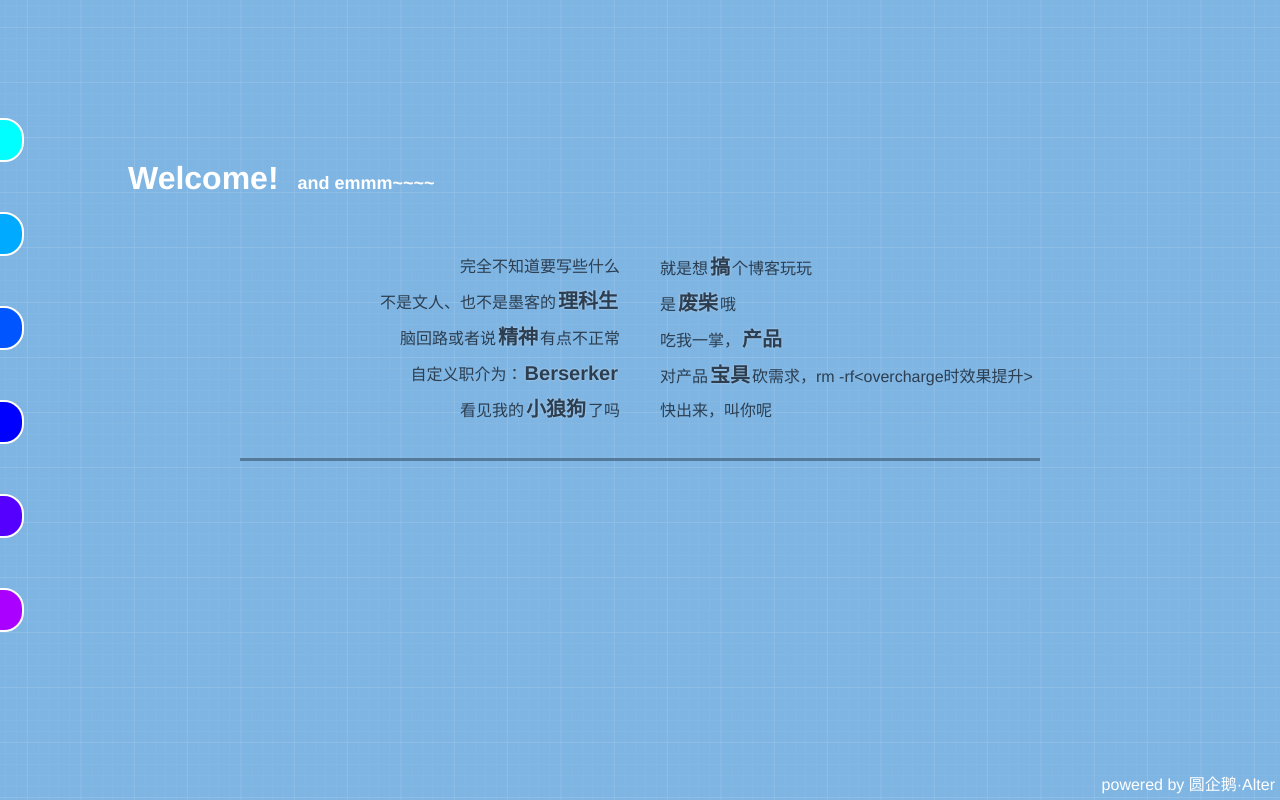
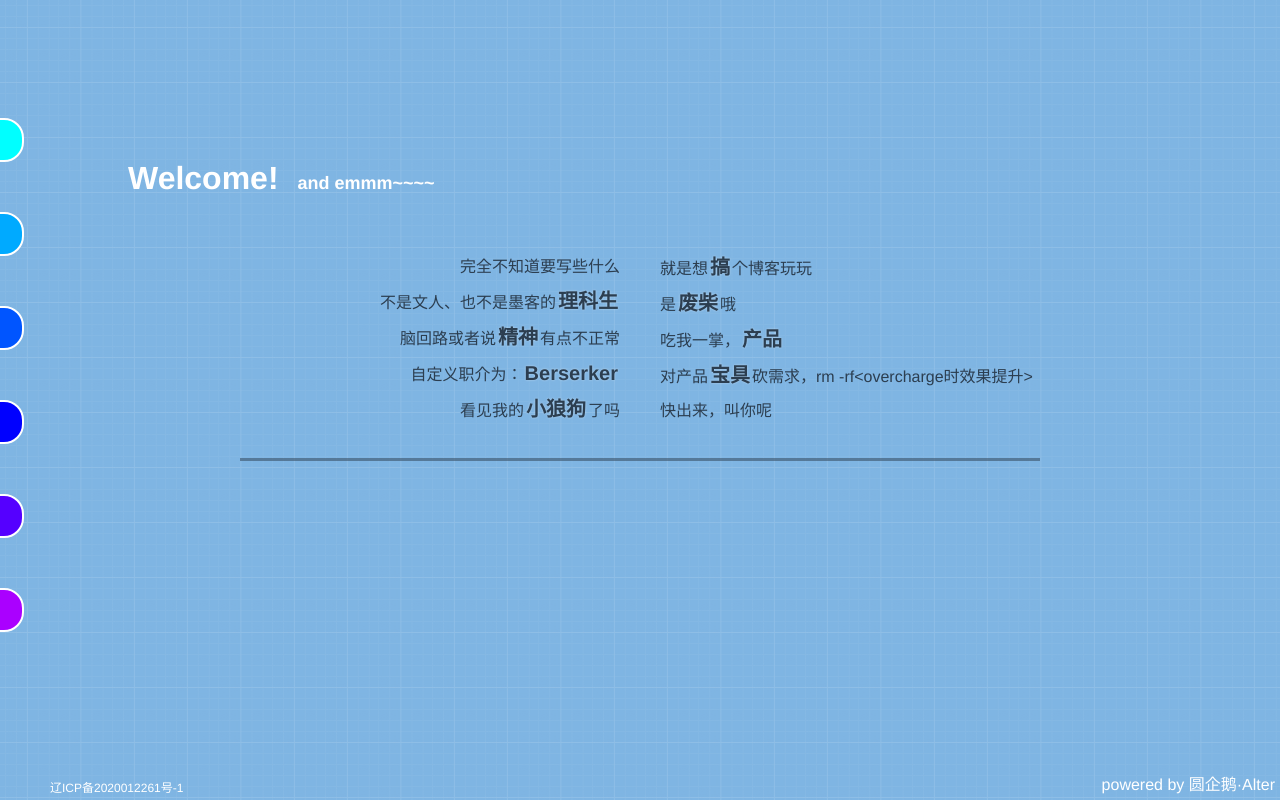
Before and after one commit to xiaohuangji2020/blog, a Vue app: page / in a window 1280 px wide. Built offline with nearby package versions, Linux system fonts and the light colour scheme.

Commit message:
添加备案信息

```diff
--- a/package.json
+++ b/package.json
@@ -12,6 +12,7 @@
   "dependencies": {
     "@types/jquery": "^3.3.34",
     "core-js": "^3.6.4",
+    "html-webpack-plugin": "^4.5.0",
     "jquery": "^3.4.1",
     "register-service-worker": "^1.6.2",
     "vue": "^2.6.11",
--- a/src/views/index.vue
+++ b/src/views/index.vue
@@ -25,6 +25,7 @@
     </main>
     <div class="separator"></div>
     <div class="author">powered by 圆企鹅·Alter</div>
+    <div class="record">辽ICP备2020012261号-1</div>
   </div>
 </template>
 
@@ -122,6 +123,13 @@ h1 {
   bottom: 5px;
   color: white;
 }
+.record {
+  position: absolute;
+  bottom: 5px;
+  left: 50px;
+  color: white;
+  font-size: 12px;
+}
 .bg {
   position: fixed;
   top: 0;
--- a/vue.config.js
+++ b/vue.config.js
@@ -4,5 +4,13 @@ module.exports = {
       preProcessor: 'less',
       patterns: ['./src/assets/css/main.less']
     }
+  },
+  chainWebpack: config => {
+    config
+      .plugin('html')
+      .tap(args => {
+        args[0].title = 'test'
+        return args
+      })
   }
 };
```
Also changed, not shown: 1 other file (tests, documents, lock files or other folders).
